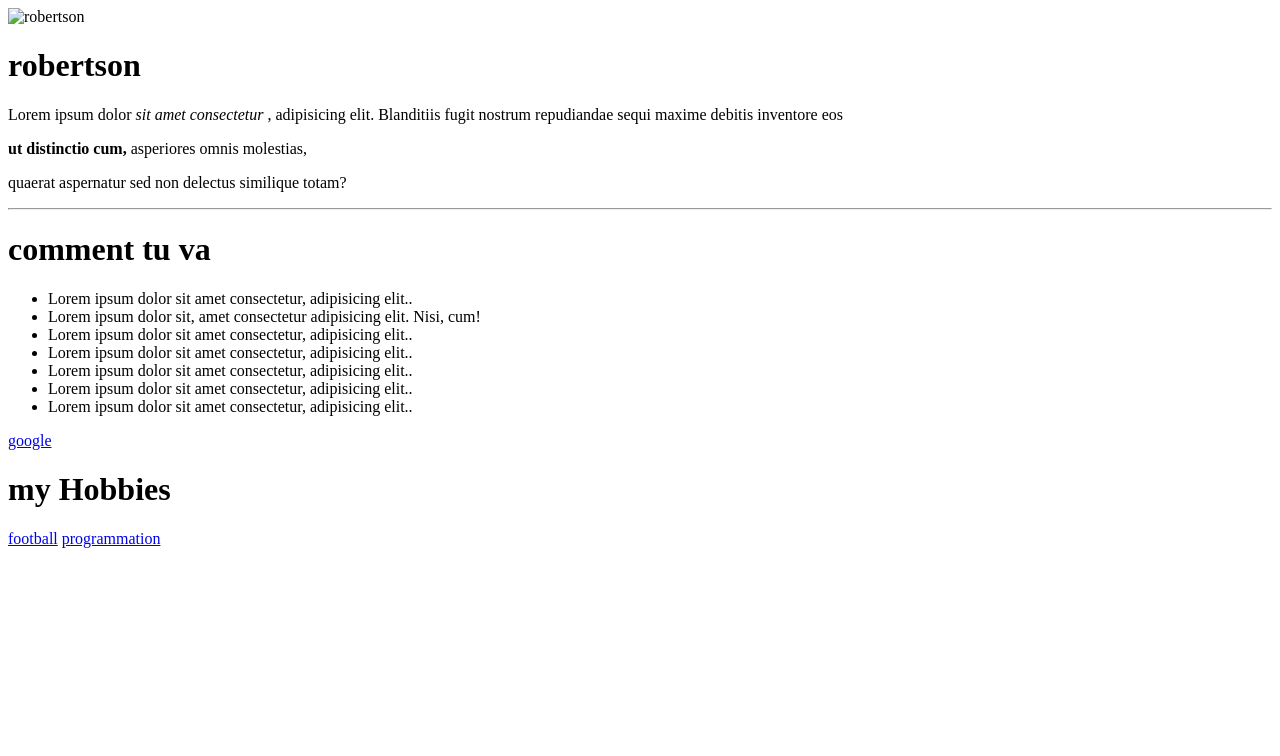
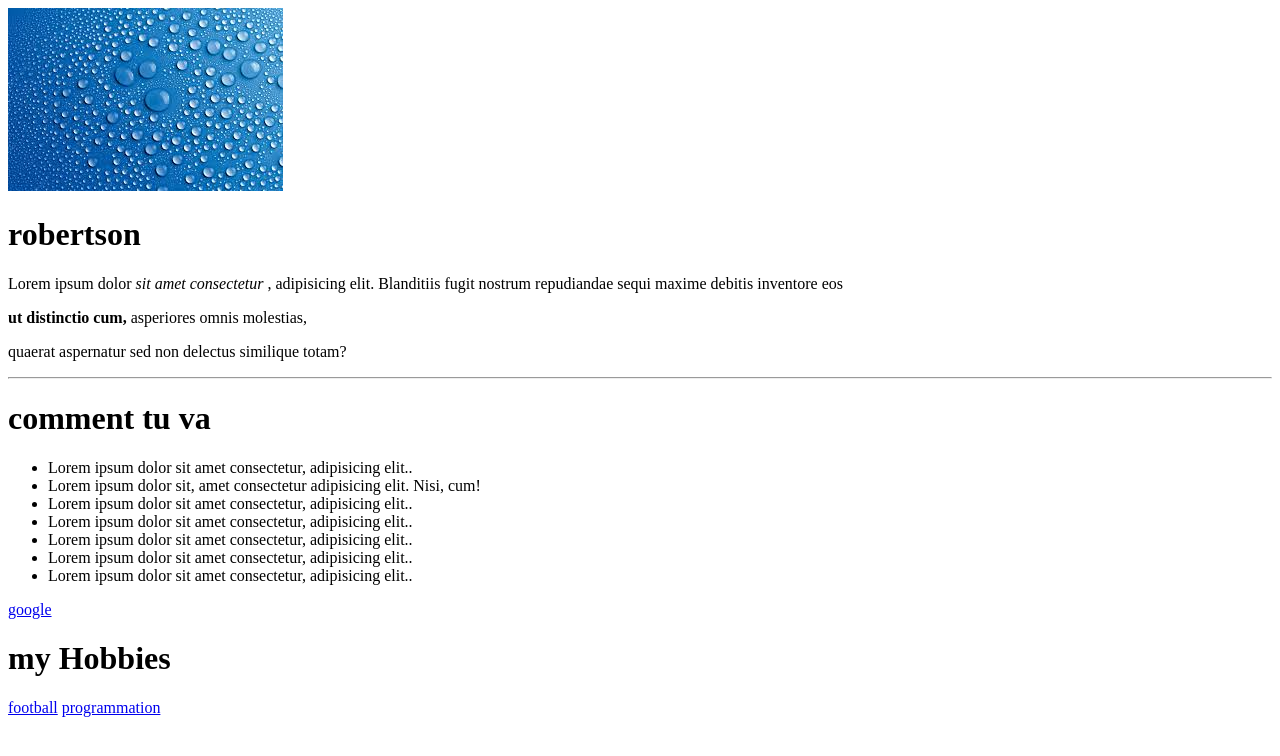
Before and after one commit to Mrdark01010101/Cv, a plain HTML site: page index.html in a window 1280 px wide. Drawn offline with Linux system fonts and the light colour scheme.

Commit message:
Update index.html

```diff
--- a/index.html
+++ b/index.html
@@ -7,7 +7,7 @@
     <title>Document</title>
 </head>
 <body>
-    <img src="../Mywebsite/image/téléchargement (20).jpeg" alt="robertson" srcset="">
+    <img src="./image/téléchargement (20).jpeg" alt="robertson" srcset="">
     <h1>robertson</h1>
     <p>Lorem ipsum dolor <em> sit amet consectetur </em>, adipisicing elit. Blanditiis fugit nostrum repudiandae sequi maxime debitis inventore eos <strong> </p>
        </p> ut distinctio cum,</strong> asperiores omnis molestias,</p>
```
